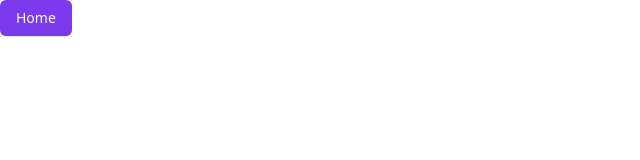
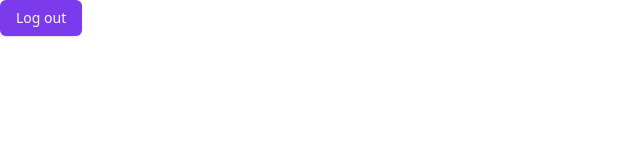
Before and after one commit to Redha4Dev/auth-test, a React (Vite) app in the folder frontend/: page / in a window 1280 px wide. Shown: the top 160 px of the page, without its empty margins (0-640 px from the left). Built offline with nearby package versions, Linux system fonts and the light colour scheme; sample sign-in values are in the browser's storage.

Commit message:
modified:   frontend/src/App.tsx 	modified:   frontend/src/Pages/Home.tsx

```diff
--- a/frontend/src/Pages/Home.tsx
+++ b/frontend/src/Pages/Home.tsx
@@ -1,10 +1,12 @@
 import { Button } from '@/components/ui/button'
+import { logout } from '@/Services/authService'
 import React from 'react'
 
 function Home() {
+
   return (
     <div>
-      <Button>Home</Button>
+      <Button onClick={logout}>Log out</Button>
     </div>
   )
 }
```
Also changed, not shown: frontend/src/App.tsx (+0 -15 lines).
